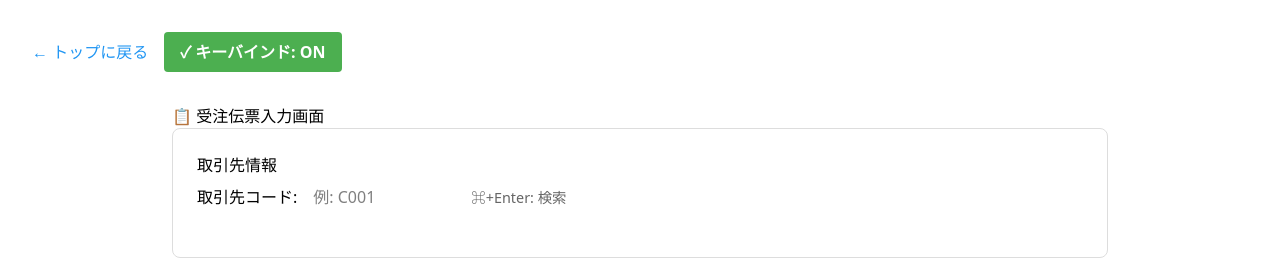
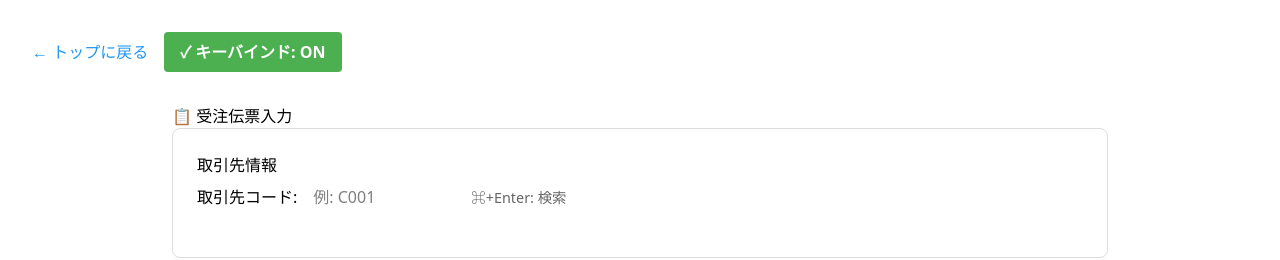
Before and after one commit to redamoon/hyperbind-lib, a React (Vite) app in the folder examples/react-demo/: page /sales/orders in a window 1280 px wide. Shown: the top 260 px of the page. Built offline with nearby package versions, Linux system fonts and the light colour scheme.

Commit message:
Update demo components and core tsconfig

```diff
--- a/examples/react-demo/src/OrderForm.tsx
+++ b/examples/react-demo/src/OrderForm.tsx
@@ -234,7 +234,7 @@ export const OrderForm = ({ isActive = true }: OrderFormProps) => {
 
   return (
     <div style={{ padding: "2rem", maxWidth: "1000px", margin: "0 auto" }}>
-      <h1>📋 受注伝票入力画面</h1>
+      <h1>📋 受注伝票入力</h1>
 
       <div
         style={{
--- a/examples/react-demo/src/TransferVoucher.tsx
+++ b/examples/react-demo/src/TransferVoucher.tsx
@@ -642,7 +642,8 @@ export const TransferVoucher = () => {
             onKeyDown={(e) => {
               if (e.key === "Enter" && !(e.nativeEvent as KeyboardEvent).isComposing) {
                 e.preventDefault();
-                // 既にYYYY/MM/DD形式の場合は変換せずに次のフィールドへ移動
+                e.stopPropagation(); // FormNavigatorの処理を防ぐ
+                // 既にYYYY/MM/DD形式の場合は変換せずに伝票番号へ移動
                 if (/^\d{4}\/\d{2}\/\d{2}$/.test(header.date)) {
                   voucherNumberInputRef.current?.focus();
                 } else {
@@ -730,11 +731,12 @@ export const TransferVoucher = () => {
                             onKeyDown={(e) => {
                               if (e.key === "Enter" && !(e.nativeEvent as KeyboardEvent).isComposing) {
                                 e.preventDefault();
-                                // 既にYYYY/MM/DD形式の場合は変換せずに次のフィールドへ移動
+                                e.stopPropagation(); // FormNavigatorの処理を防ぐ
+                                // 既にYYYY/MM/DD形式の場合は変換せずに決済フィールドへ移動
                                 if (/^\d{4}\/\d{2}\/\d{2}$/.test(row.date)) {
-                                  rowRefs[1].current?.focus();
+                                  rowRefs[1].current?.focus(); // settlement
                                 } else {
-                                  // 変換が必要な場合のみ変換してから移動
+                                  // 変換が必要な場合のみ変換してから決済フィールドへ移動
                                   const convertedDate = parseDateInput(row.date);
                                   setRows((prev) =>
                                     prev.map((r) =>
@@ -742,7 +744,7 @@ export const TransferVoucher = () => {
                                     )
                                   );
                                   setTimeout(() => {
-                                    rowRefs[1].current?.focus();
+                                    rowRefs[1].current?.focus(); // settlement
                                   }, 0);
                                 }
                               }
--- a/examples/react-demo/src/pages/Home.tsx
+++ b/examples/react-demo/src/pages/Home.tsx
@@ -74,7 +74,7 @@ export const Home = () => {
             </li>
             <li>
               <Link to="/sales/orders" style={{ color: "#2196F3", textDecoration: "none" }}>
-                受注伝票入力画面
+                受注伝票入力
               </Link>
             </li>
             <li>
```
Also changed, not shown: packages/core/tsconfig.json (line endings or trailing spaces).
